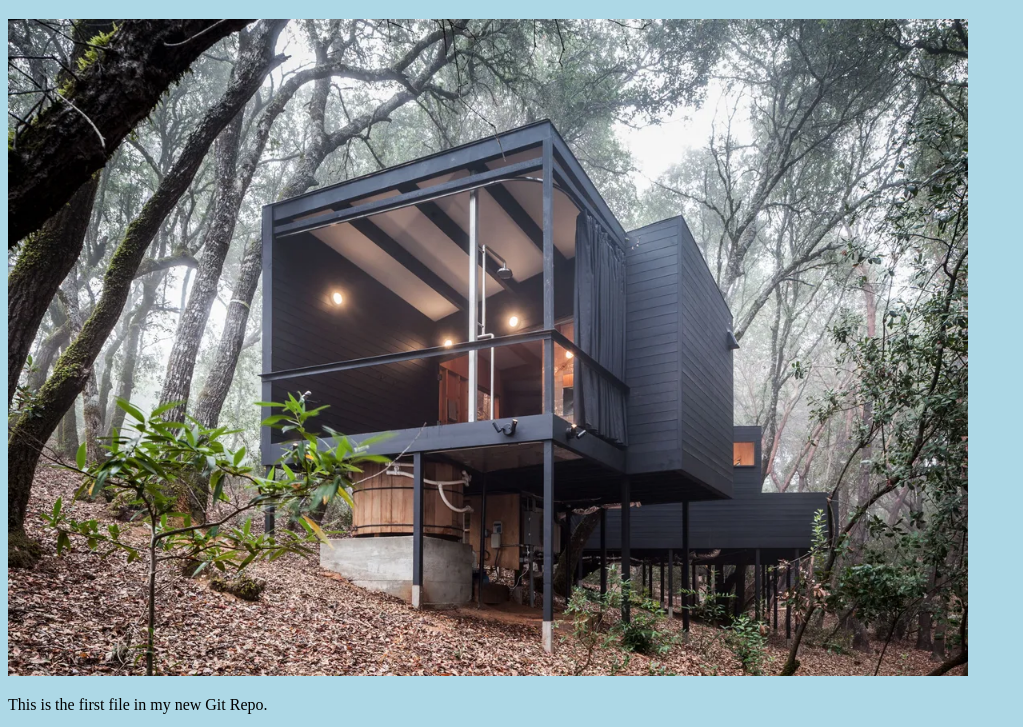
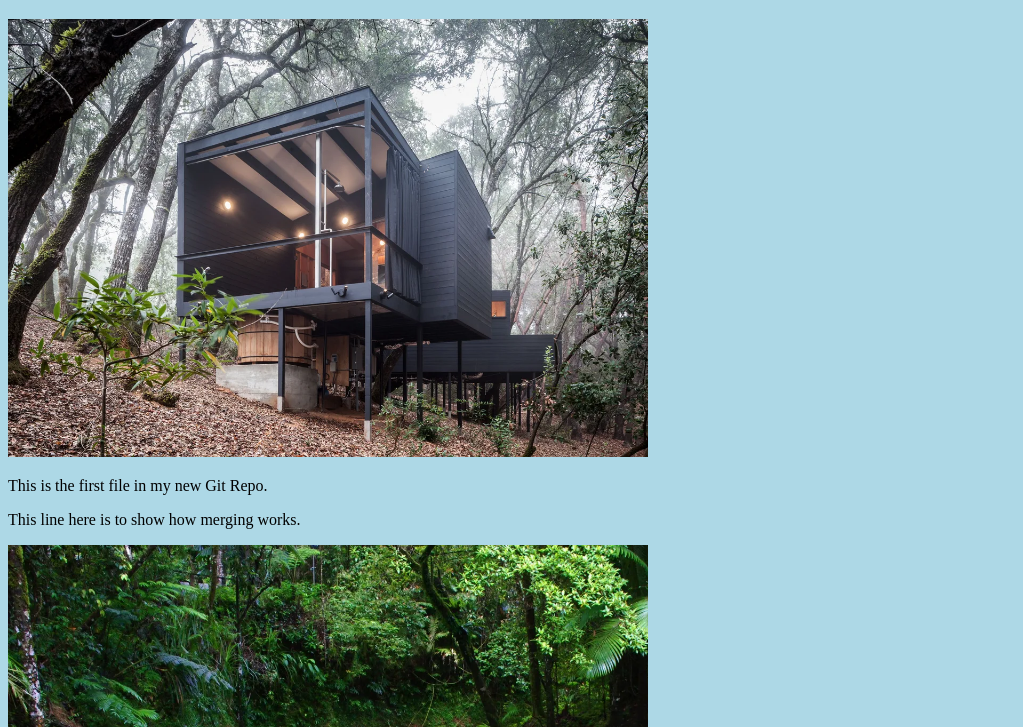
Before and after one commit to valle27/valle27.github.io, a plain HTML site: page index.html in a window 1280 px wide. Shown: the part 61-788 px from the top of the page, without its empty margins (0-1023 px from the left). Drawn offline with Linux system fonts and the light colour scheme.

Commit message:
Updated index.html. Resized image

```diff
--- a/index.html
+++ b/index.html
@@ -7,7 +7,7 @@
 <body>
 
 <h1>Hello world!</h1>
-<div><img src="forest.jpg" alt="forest" style="width:100%;max-width:960px"></div>
+<div><img src="forest.jpg" alt="forest" style="width:100%;max-width:640px"></div>
 <p>This is the first file in my new Git Repo.</p>
 <p>This line here is to show how merging works.</p>
 <div><img src="rain.jpg" alt="rain" style="width:100%;max-width:640px"></div>
```
